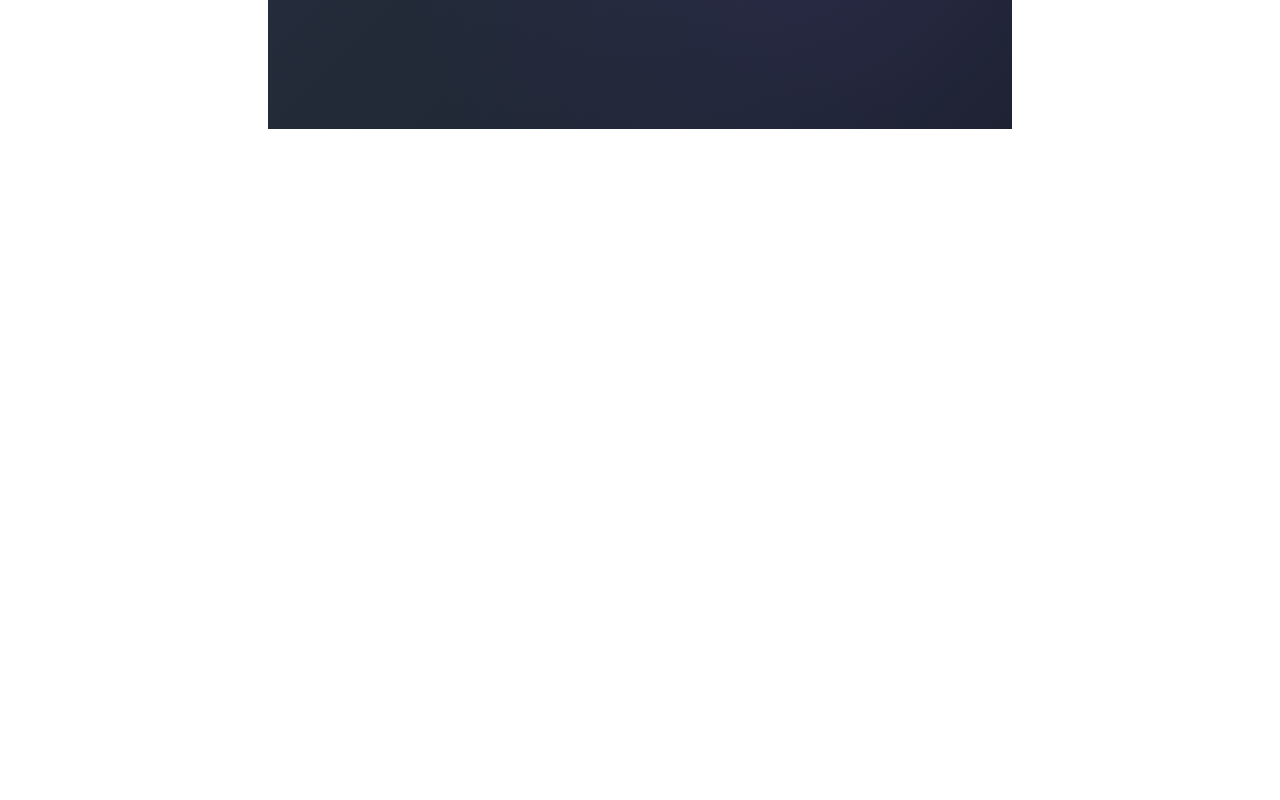
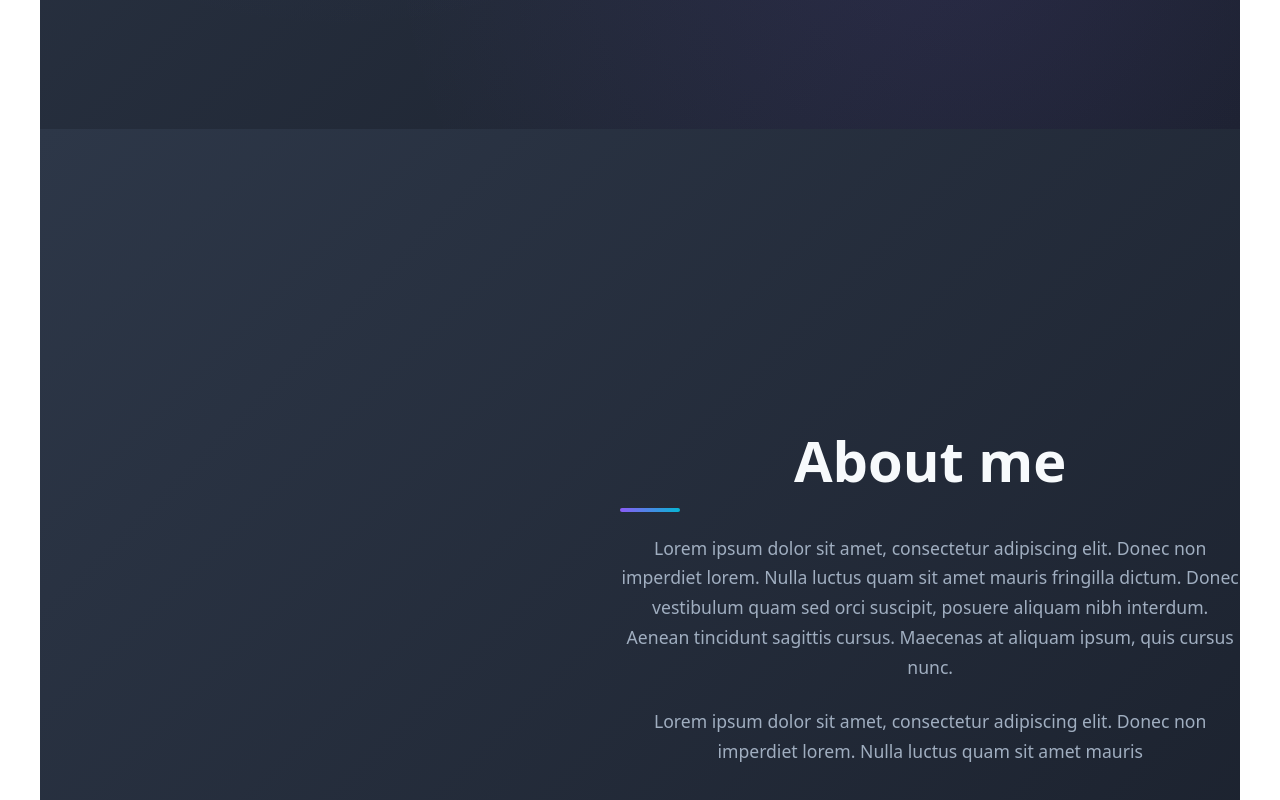
Before and after one commit to xxxMichael/Neumorphism-Portfolio, a React (Vite) app: page / in a window 1280 px wide. Shown: the part 860-1660 px from the top of the page. Before the commit the page ends 1021 px from the top, so only its background shows below. Built offline with nearby package versions, Linux system fonts and the light colour scheme.

Commit message:
Se adecua para consumir servicios

```diff
--- a/src/App.jsx
+++ b/src/App.jsx
@@ -1,6 +1,12 @@
 import React from 'react';
 import Header from './components/sections/Header';
 import Hero from './components/sections/Hero';
+import About from './components/sections/About';
+import Projects from './components/sections/Projects';
+import Skills from './components/sections/Skills';
+import Certifications from './components/sections/Certifications';
+// import Experience from './components/sections/Experience';
+// import Contact from './components/sections/Contact';
 import './App.css';
 
 function App() {
@@ -8,6 +14,12 @@
     <div className="App">
       <Header />
       <Hero />
+      <About />
+      <Projects />
+      <Skills />
+      <Certifications />
+      {/* <Experience />
+      <Contact /> */}
     </div>
   );
 }
```
